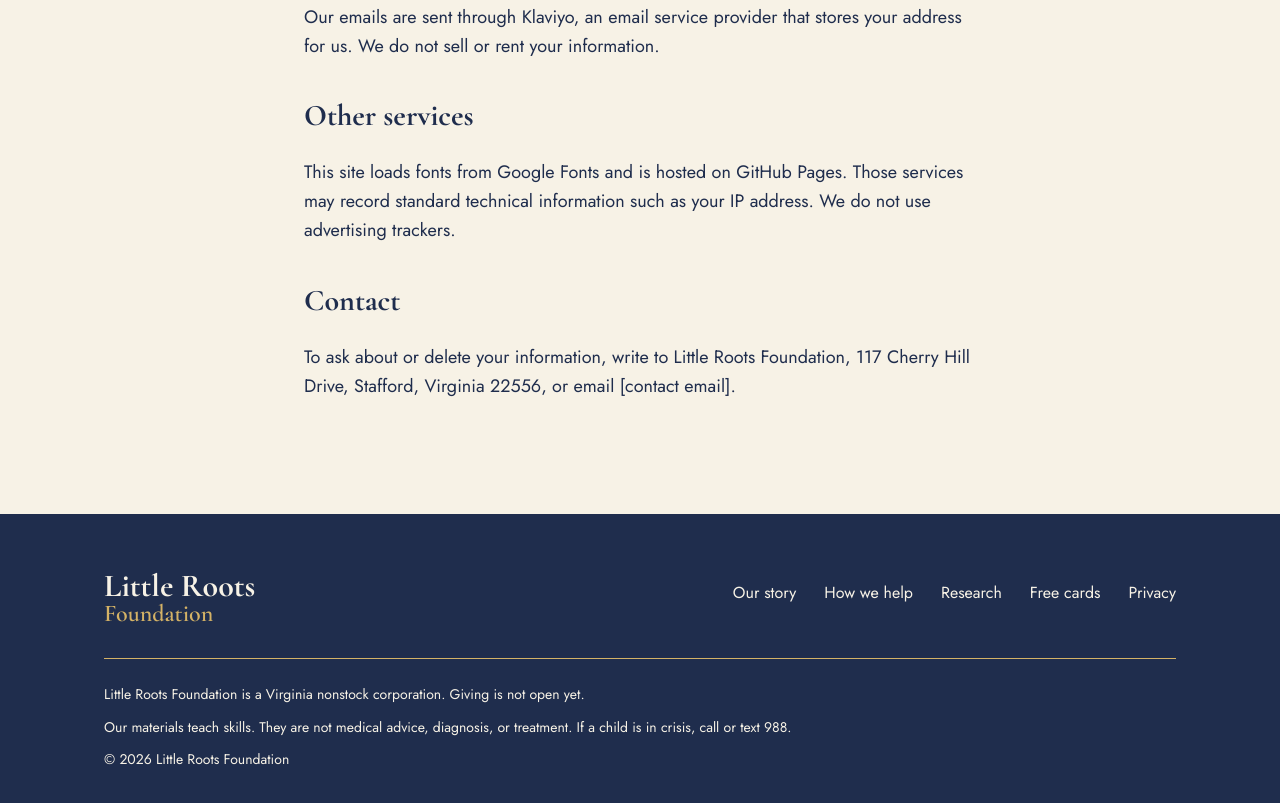
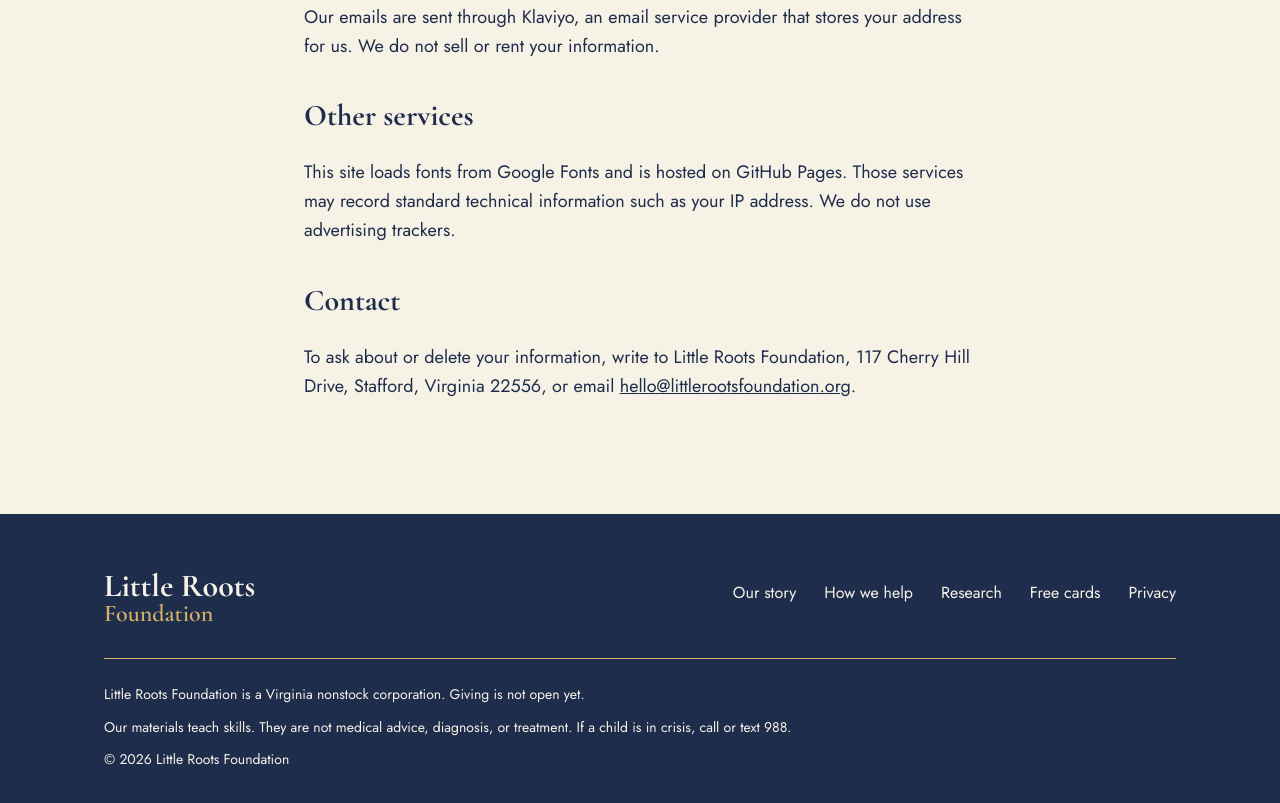
Before and after one commit to Little-Roots-Foundation/website, a plain HTML site: page privacy.html in a window 1280 px wide. Shown: the part 682-1485 px from the top of the page. Drawn offline with nearby package versions, Linux system fonts and the light colour scheme.

Commit message:
Add contact email to privacy notice
Co-Authored-By: Claude Opus 5.5 <noreply@anthropic.com>
Claude-Session: https://claude.ai/code/session_01Pq5qGhyLUEtk8sfpm5npws

```diff
--- a/privacy.html
+++ b/privacy.html
@@ -86,7 +86,7 @@ a:focus-visible,button:focus-visible,input:focus-visible{outline:3px solid #D4B2
 <h2 style="font-family: 'Cormorant Garamond', serif; font-size: 30px; margin: 32px 0 8px">Other services</h2>
 <p>This site loads fonts from Google Fonts and is hosted on GitHub Pages. Those services may record standard technical information such as your IP address. We do not use advertising trackers.</p>
 <h2 style="font-family: 'Cormorant Garamond', serif; font-size: 30px; margin: 32px 0 8px">Contact</h2>
-<p>To ask about or delete your information, write to Little Roots Foundation, 117 Cherry Hill Drive, Stafford, Virginia 22556, or email [contact email].</p>
+<p>To ask about or delete your information, write to Little Roots Foundation, 117 Cherry Hill Drive, Stafford, Virginia 22556, or email <a href="mailto:hello@littlerootsfoundation.org">hello@littlerootsfoundation.org</a>.</p>
 </div>
 </main>
 <footer style="background: #1F2D4D; color: #F7F2E6">
```
